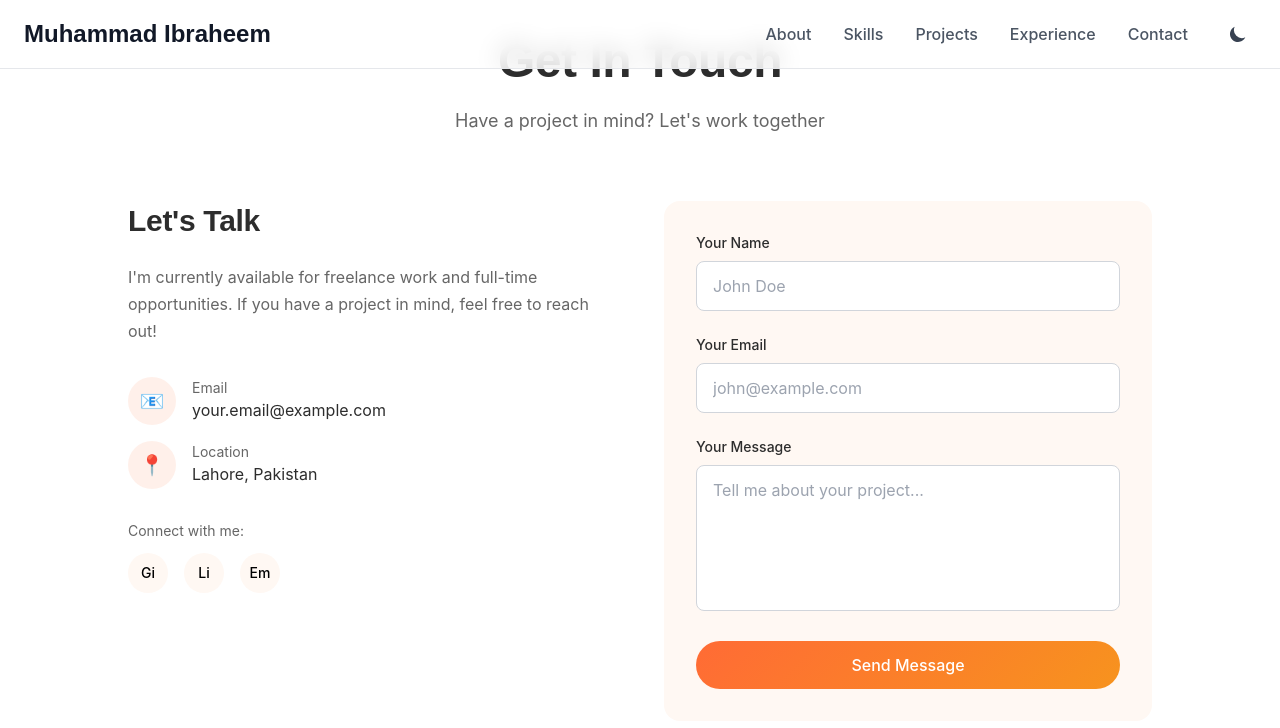
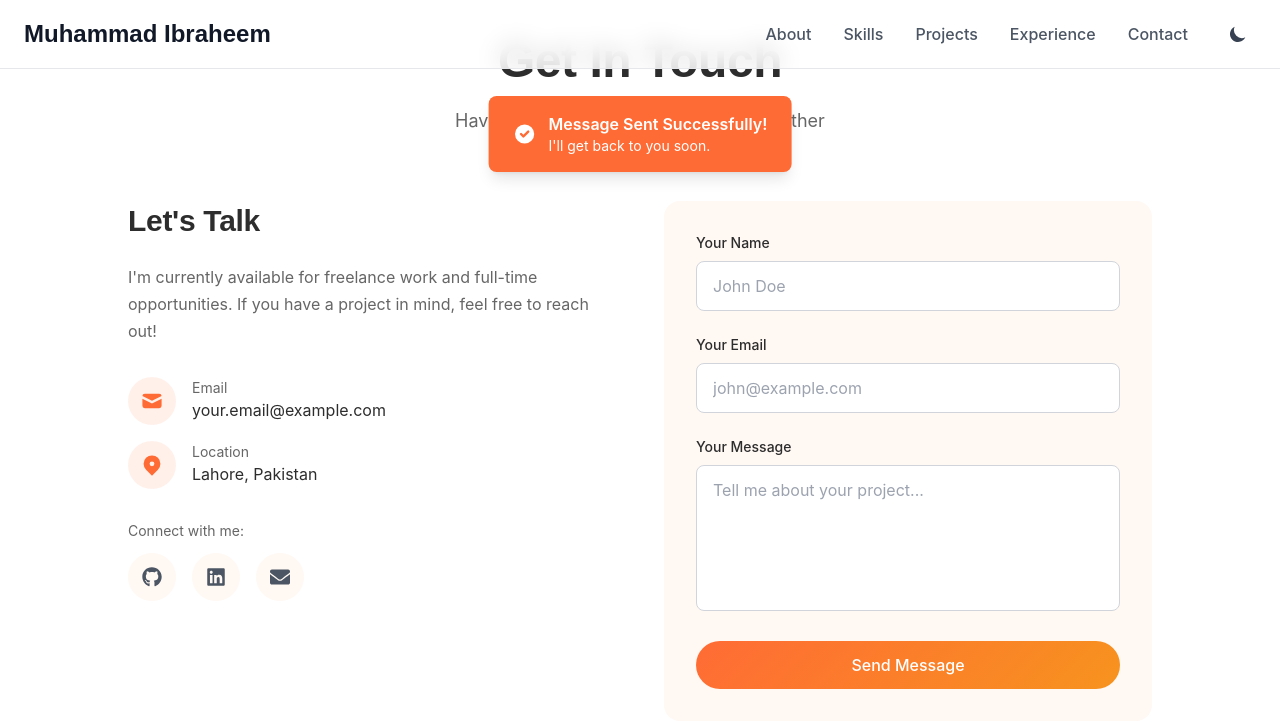
Before and after one commit to iamibm01/portfolio-website, a React (Vite) app: page / in a window 1280 px wide. Both pictures are taken after typing "Sample", "name@example.com", "Sample" into the empty fields and a click on the button "Send Message". Shown: the top 728 px of the page. Built offline with nearby package versions, Linux system fonts and the light colour scheme.

Commit message:
Added icons to the contact section and changed the form submitted message

```diff
--- a/src/components/sections/Contact.tsx
+++ b/src/components/sections/Contact.tsx
@@ -1,15 +1,17 @@
 import { useState } from 'react'
 import { PERSONAL_INFO, SOCIAL_LINKS } from '../../data/constants'
+import { HiMail, HiLocationMarker, HiCheckCircle } from 'react-icons/hi'
+import { FaGithub, FaLinkedin, FaEnvelope } from 'react-icons/fa'
 
 function Contact() {
-  // Form state
   const [formData, setFormData] = useState({
     name: '',
     email: '',
     message: '',
   })
+  const [isSubmitted, setIsSubmitted] = useState(false)
+  const [isVisible, setIsVisible] = useState(false)
 
-  // Handle input changes
   const handleChange = function (e: React.ChangeEvent<HTMLInputElement | HTMLTextAreaElement>) {
     setFormData({
       ...formData,
@@ -17,12 +19,13 @@ function Contact() {
     })
   }
 
-  // Handle form submission
   const handleSubmit = function (e: React.FormEvent) {
     e.preventDefault()
+    console.log('Form submitted:', formData)
 
-    // For now, just log the data
-    console.log('Form submitted:', formData)
+    // Show success message
+    setIsSubmitted(true)
+    setIsVisible(true)
 
     // Reset form
     setFormData({
@@ -31,14 +34,35 @@ function Contact() {
       message: '',
     })
 
-    // Show success message (you can improve this later)
-    alert('Thank you for your message! I will get back to you soon.')
+    // Start fade out after 4 seconds
+    setTimeout(function () {
+      setIsVisible(false)
+    }, 3000)
+
+    // Remove from DOM after fade completes
+    setTimeout(function () {
+      setIsSubmitted(false)
+    }, 3500)
+  }
+
+  // Icon mapping for social links
+  const getSocialIcon = function (name: string) {
+    switch (name.toLowerCase()) {
+      case 'github':
+        return <FaGithub className="w-5 h-5" />
+      case 'linkedin':
+        return <FaLinkedin className="w-5 h-5" />
+      case 'email':
+        return <FaEnvelope className="w-5 h-5" />
+      default:
+        return null
+    }
   }
 
   return (
     <section
       id="contact"
-  className="snap-start min-h-screen flex items-center bg-white dark:bg-gray-900 py-20"
+      className="snap-start min-h-screen flex items-center bg-white dark:bg-gray-900 py-20 relative"
     >
       <div className="max-w-7xl mx-auto px-6 w-full">
         <div className="text-center mb-16">
@@ -50,6 +74,23 @@ function Contact() {
           </p>
         </div>
 
+        {/* Success Message with Fade In/Out */}
+        {isSubmitted && (
+          <div
+            className={`fixed top-24 left-1/2 transform -translate-x-1/2 z-50 transition-all duration-500 ${
+              isVisible ? 'opacity-100 translate-y-0' : 'opacity-0 -translate-y-4'
+            }`}
+          >
+            <div className="bg-primary text-white px-6 py-4 rounded-lg shadow-lg flex items-center gap-3">
+              <HiCheckCircle className="w-6 h-6" />
+              <div>
+                <p className="font-semibold">Message Sent Successfully!</p>
+                <p className="text-sm">I'll get back to you soon.</p>
+              </div>
+            </div>
+          </div>
+        )}
+
         <div className="grid md:grid-cols-2 gap-12 max-w-5xl mx-auto">
           {/* Left Column - Contact Info */}
           <div className="space-y-8">
@@ -58,15 +99,16 @@ function Contact() {
                 Let's Talk
               </h3>
               <p className="text-body-base text-light-text-secondary dark:text-gray-400 leading-relaxed">
-            I'm currently available for freelance work and full-time opportunities.
-            If you have a project in mind, feel free to reach out!
+                I'm currently available for freelance work and full-time opportunities. If you have
+                a project in mind, feel free to reach out!
               </p>
             </div>
 
+            {/* Contact Details with Icons */}
             <div className="space-y-4">
               <div className="flex items-center gap-4">
                 <div className="w-12 h-12 bg-primary/10 dark:bg-primary/20 rounded-full flex items-center justify-center flex-shrink-0">
-              <span className="text-primary dark:text-primary-light text-xl">📧</span>
+                  <HiMail className="w-6 h-6 text-primary dark:text-primary-light" />
                 </div>
                 <div>
                   <p className="text-sm text-light-text-secondary dark:text-gray-400">Email</p>
@@ -81,7 +123,7 @@ function Contact() {
 
               <div className="flex items-center gap-4">
                 <div className="w-12 h-12 bg-primary/10 dark:bg-primary/20 rounded-full flex items-center justify-center flex-shrink-0">
-              <span className="text-primary dark:text-primary-light text-xl">📍</span>
+                  <HiLocationMarker className="w-6 h-6 text-primary dark:text-primary-light" />
                 </div>
                 <div>
                   <p className="text-sm text-light-text-secondary dark:text-gray-400">Location</p>
@@ -92,24 +134,23 @@ function Contact() {
               </div>
             </div>
 
+            {/* Social Links with Icons */}
             <div>
               <p className="text-sm text-light-text-secondary dark:text-gray-400 mb-3">
                 Connect with me:
               </p>
               <div className="flex gap-4">
-            {SOCIAL_LINKS.map(function(link) {
+                {SOCIAL_LINKS.map(function (link) {
                   return (
                     <a
                       key={link.name}
                       href={link.url}
                       target="_blank"
                       rel="noopener noreferrer"
-                  className="w-10 h-10 bg-light-bg dark:bg-gray-800 rounded-full flex items-center justify-center hover:bg-primary hover:text-white dark:hover:bg-primary-light transition-all"
+                      className="w-12 h-12 bg-light-bg dark:bg-gray-800 rounded-full flex items-center justify-center text-gray-600 dark:text-gray-400 hover:bg-primary hover:text-white dark:hover:bg-primary-light transition-all hover:scale-110"
                       aria-label={link.label}
                     >
-                  <span className="text-sm font-medium">
-                    {link.name.substring(0, 2)}
-                  </span>
+                      {getSocialIcon(link.name)}
                     </a>
                   )
                 })}
--- a/tailwind.config.js
+++ b/tailwind.config.js
@@ -98,6 +98,30 @@ export default {
         slow: '300ms',
         slower: '500ms',
       },
+      animation: {
+        'float-slow': 'float 8s ease-in-out infinite',
+        'float-medium': 'float 6s ease-in-out infinite',
+        'float-rotate': 'floatRotate 10s ease-in-out infinite',
+        'pulse-slow': 'pulse 4s ease-in-out infinite',
+        'spin-slow': 'spin 20s linear infinite',
+        'slide-down': 'slideDown 0.3s ease-out', // ← Add this
+      },
+
+      keyframes: {
+        float: {
+          '0%, 100%': { transform: 'translateY(0px)' },
+          '50%': { transform: 'translateY(-20px)' },
+        },
+        floatRotate: {
+          '0%, 100%': { transform: 'translateY(0px) rotate(12deg)' },
+          '50%': { transform: 'translateY(-20px) rotate(22deg)' },
+        },
+        slideDown: {
+          // ← Add this
+          '0%': { transform: 'translate(-50%, -100%)', opacity: '0' },
+          '100%': { transform: 'translate(-50%, 0)', opacity: '1' },
+        },
+      },
     },
   },
   plugins: [],
```
Lines whose indentation alone changed are shown as unchanged.
